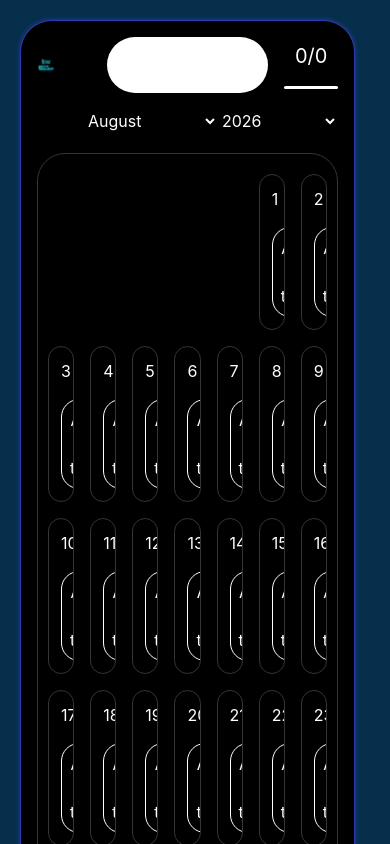
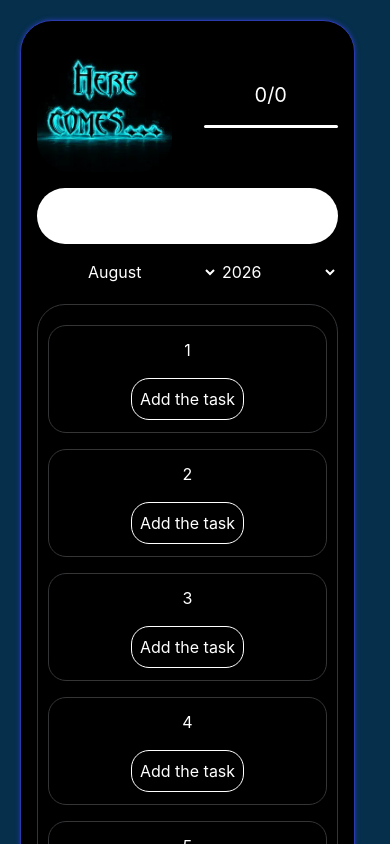
Before and after one commit to herecomes/todoList, a React (Vite) app: page / in a window 390 px wide. Shown: the top 844 px of the page. Built offline with nearby package versions, Linux system fonts and the light colour scheme.

Commit message:
added adaptive, clear button for the search, project finished

```diff
--- a/src/App.tsx
+++ b/src/App.tsx
@@ -38,7 +38,7 @@ function App() {
         <DateProvider>
           <ErrorBoundary>
             <div className="bg-black App flex flex-col min-h-screen w-full rounded-4xl border-1 border-hcblue shadow-[0_0_5px_rgba(42,60,173,1)] p-4 overflow-hidden">
-              <Header className="pb-4 flex flex-row justify-between" handleOpenEditModal={handleOpenEditModal}/>
+              <Header className="pb-4 flex flex-wrap lg:flex-nowrap items-center lg:flex-row justify-between" handleOpenEditModal={handleOpenEditModal}/>
               <div className="flex-grow text-white">
                 <DateSelector />
                 <Weeks handleOpenAddModal={handleOpenAddModal} handleOpenEditModal={handleOpenEditModal}/>
--- a/src/components/Header.tsx
+++ b/src/components/Header.tsx
@@ -10,12 +10,14 @@ type className = {
 export const Header = ({className,handleOpenEditModal}: className) => {
     const {tasks} = useTasks();
     const [searchResult, setSearchResult] = useState<typeof tasks>([]);
+    const [searchValue, setSearchValue] = useState("");
 
     const overall = tasks.length;
     const done = tasks.filter(t => t.done === true).length;
     const percentage = (done/overall) * 100;
 
     const searchChange = (e: React.ChangeEvent<HTMLInputElement>) => {
+        setSearchValue(e.target.value);
         const input = e.target.value.trim().toLowerCase();
         if(!input) {
             setSearchResult([]);
@@ -27,20 +29,24 @@ export const Header = ({className,handleOpenEditModal}: className) => {
             );
         });
     }
+    const closeSearch = () => {
+        setSearchResult([]);
+        setSearchValue("");
+    }
 
     return (
         <header className={className + " gap-4"}>
-            <div className="left flex w-1/5 items-center">
-                <a href="/" className="w-1/3 rounded-4xl overflow-hidden">
+            <div className="left flex w-(--width-gap-4) order-1 lg:order-1 lg:w-1/5 items-center">
+                <a href="/" className="m-auto w-full sm:w-[50%] lg:w-1/3 rounded-4xl overflow-hidden">
                     <img src="../public/hc_logo.webp" alt="" />
                 </a>
                 <button className="bg-white p-4 rounded-full ml-5 hidden">
                     <FaBarsStaggered />
                 </button>
             </div>
-            <div className="center w-3/5 flex items-center">
+            <div className="center w-full order-3 lg:order-2 lg:w-3/5 flex items-center">
                 <div className="search w-full relative">
-                <input type="text" name="search" id="search" className="p-4 bg-white w-full rounded-4xl" onChange={searchChange} />
+                    <input type="text" name="search" id="search" className="p-4 bg-white w-full rounded-4xl" value={searchValue} onChange={searchChange} />
                     {
                         Boolean(searchResult?.length) && (
                             <div key="searchResult" className="mt-2 absolute w-full bg-white max-h-[400px] overflow-y-auto rounded-[10px] p-2">
@@ -52,9 +58,10 @@ export const Header = ({className,handleOpenEditModal}: className) => {
                             </div>
                         )
                     }
+                    {Boolean(searchValue.length) && <span className="text-2xl text-black absolute top-3 right-2 cursor-pointer rounded-full pl-1 p-1 leading-none hover:text-red-500 transition duration-300 ease-in-out" onClick={closeSearch}>✕</span>}
                 </div>
             </div>
-            <div className="right w-1/5 flex flex-col items-center justify-center text-white gap-4">
+            <div className="right w-(--width-gap-4) order-2 lg:order-3 lg:w-1/5 flex flex-col items-center justify-center text-white gap-4">
                 <div className="counter text-xl">
                     {percentage === 100 ? "Great u have done all the tasks" : done + "/" + overall}
                 </div>
--- a/src/components/TodoAddModal.tsx
+++ b/src/components/TodoAddModal.tsx
@@ -29,13 +29,13 @@ export const TodoAddModal = ({ isModalOpen, selectedDate, handleCloseModal }: To
     return (
         <div className="border border-white pt-10 pb-10 pl-5 pr-5 relative rounded-[28px] bg-white">
             <form className="flex flex-col gap-5 text-black" key={"newTask_"+idOfLastTask} onSubmit={taskSubmit}>
-                <input className="border border-black rounded-[28px] text-center p-3 max-w-[80vw] min-w-[600px]" type="text" name="taskTitle" id="taskTitle" placeholder="Title of the task" />
-                <textarea name="descr" id="descr" className="border border-black rounded-[28px] text-center p-3 max-w-[80vw] min-w-[600px]" placeholder="Description of the task"></textarea>
+                <input className="border border-black rounded-[28px] text-center p-3 max-w-[80vw] min-w-[300px]" type="text" name="taskTitle" id="taskTitle" placeholder="Title of the task" />
+                <textarea name="descr" id="descr" className="border border-black rounded-[28px] text-center p-3 max-w-[80vw] min-w-[300px]" placeholder="Description of the task"></textarea>
                 <div className="flex flex-row justify-center items-center gap-1">
                     <input className="cursor-pointer w-[30px] h-[30px]" type="checkbox" name="done" id={"done_" + idOfLastTask} />
                     <label className="cursor-pointer" htmlFor={"done_" + idOfLastTask}>Is it done?</label>
                 </div>
-                <button className="cursor-pointer border border-black rounded-[28px] text-center p-3 max-w-[80vw] min-w-[600px] hover:bg-black hover:text-white transition duration-300 ease-in-out">Submit</button>
+                <button className="cursor-pointer border border-black rounded-[28px] text-center p-3 max-w-[80vw] min-w-[300px] hover:bg-black hover:text-white transition duration-300 ease-in-out">Submit</button>
             </form>
             <span className="text-2xl text-black absolute top-1 right-2 cursor-pointer rounded-full pl-1 p-1 leading-none hover:text-red-500 transition duration-300 ease-in-out" onClick={handleCloseModal}>✕</span>
         </div>
--- a/src/components/TodoEditModal.tsx
+++ b/src/components/TodoEditModal.tsx
@@ -28,13 +28,13 @@ export const TodoEditModal = ({ isModalOpen, selectedTaskId, handleCloseModal }:
     return (
         <div className="border border-white pt-10 pb-10 pl-5 pr-5 relative rounded-[28px] bg-white">
             <form className="flex flex-col gap-5 text-black" onSubmit={taskEdit} key={selectedTask.id}>
-                <input className="border border-black rounded-[28px] text-center p-3 max-w-[80vw] min-w-[600px]" type="text" name="taskTitle" id="taskTitle" defaultValue={selectedTask.name} placeholder="Title of the task"/>
-                <textarea name="descr" id="descr" className="border border-black rounded-[28px] text-center p-3 max-w-[80vw] min-w-[600px]" defaultValue={selectedTask.descr} placeholder="Description of the task"></textarea>
+                <input className="border border-black rounded-[28px] text-center p-3 max-w-[80vw] min-w-[300px]" type="text" name="taskTitle" id="taskTitle" defaultValue={selectedTask.name} placeholder="Title of the task"/>
+                <textarea name="descr" id="descr" className="border border-black rounded-[28px] text-center p-3 max-w-[80vw] min-w-[300px]" defaultValue={selectedTask.descr} placeholder="Description of the task"></textarea>
                 <div className="flex flex-row justify-center items-center gap-1">
                     <input className="cursor-pointer w-[30px] h-[30px]" type="checkbox" name="done" id={"done_"+selectedTask.id} checked={selectedTask.done} onChange={() => toggleTask(selectedTask.id)}/>
                     <label className="cursor-pointer" htmlFor={"done_" + selectedTask.id}>Is it done?</label>
                 </div>
-                <button className="cursor-pointer border border-black rounded-[28px] text-center p-3 max-w-[80vw] min-w-[600px] hover:bg-black hover:text-white transition duration-300 ease-in-out">Submit</button>
+                <button className="cursor-pointer border border-black rounded-[28px] text-center p-3 max-w-[80vw] min-w-[300px] hover:bg-black hover:text-white transition duration-300 ease-in-out">Submit</button>
             </form>
             <span className="text-2xl text-black absolute top-1 right-2 cursor-pointer rounded-full pl-1 p-1 leading-none hover:text-red-500 transition duration-300 ease-in-out" onClick={handleCloseModal}>✕</span>
         </div>
--- a/src/components/Weeks.tsx
+++ b/src/components/Weeks.tsx
@@ -15,7 +15,6 @@ export const Weeks = ({handleOpenAddModal,handleOpenEditModal}: WeeksProps) => {
     const firstDay = ((new Date(year, monthIndex, 1).getDay()) + 6) % 7;
     const firstDayArr = Array.from({ length: firstDay }, (_, i) => i);
     const clickedDate = (i: number) => {
-        // const dateClicked = new Date(year, monthIndex, i);
         const dateClicked = DateTime.local(year, monthIndex + 1, i).toISO();
         handleOpenAddModal(dateClicked ? dateClicked : DateTime.now().toISO());
     }
@@ -40,10 +39,10 @@ export const Weeks = ({handleOpenAddModal,handleOpenEditModal}: WeeksProps) => {
     return (
         <section id="weeks">
             {
-                <div className="days grid grid-cols-7 items-start gap-4 border-1 border-[#333537] rounded-[28px] overflow-hidden pt-[20px] pb-[20px] pl-[10px] pr-[10px]">
+                <div className="days grid grid-cols-1 md:grid-cols-2 xl:grid-cols-7 items-start gap-4 border-1 border-[#333537] rounded-[28px] overflow-hidden pt-[20px] pb-[20px] pl-[10px] pr-[10px]">
                     {
                         firstDayArr.map((_,i) => {
-                            return <div className="empty-day flex-1" key={"empty-" + year + "-" + monthIndex + "-" + i}></div>;
+                            return <div className="empty-day flex-1 hidden xl:flex" key={"empty-" + year + "-" + monthIndex + "-" + i}></div>;
                         })
                     }
                     {
--- a/src/index.css
+++ b/src/index.css
@@ -38,7 +38,7 @@ html, body, #root {
 
 @theme {
   --color-hcblue: #2a3cad;
-
+  --width-gap-4: calc(50% - calc(var(--spacing) * 4));
     @keyframes moveGradient {
       50% {
         background-position: 100% 50%;
```
Lines whose indentation alone changed are shown as unchanged.
